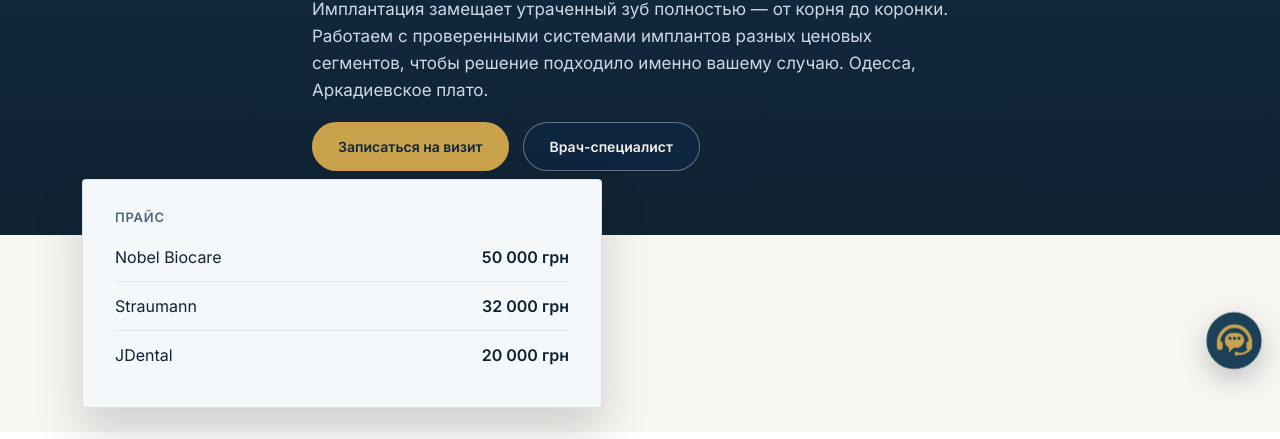
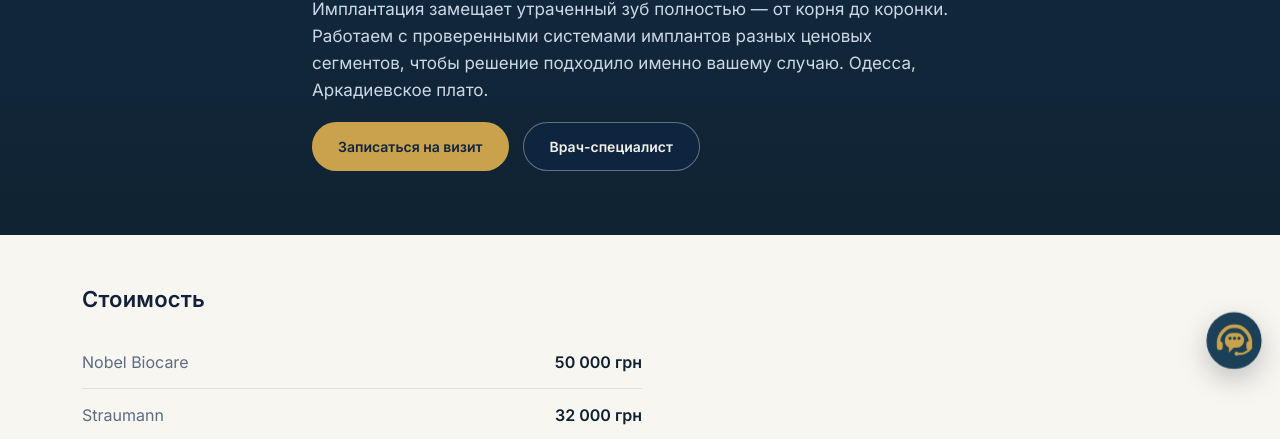
Before and after one commit to adiodua/MaslovClinic, a plain HTML site: page uslugi/implantatsiya-zubov.html in a window 1280 px wide. Shown: the part 357-796 px from the top of the page. Drawn offline with Linux system fonts and the light colour scheme.

Commit message:
Add files via upload

```diff
--- a/uslugi/implantatsiya-zubov.html
+++ b/uslugi/implantatsiya-zubov.html
@@ -200,16 +200,11 @@
   .btn.primary{background:var(--gold);color:var(--navy);}
   .btn.primary:hover{background:#d9b662;}
   .btn.ghost{border:1px solid rgba(255,255,255,.35);color:#f2f0e8;}
-  .price-panel-wrap{position:relative;z-index:2;margin-top:-56px;margin-bottom:24px;}
-  .price-panel{
-    background:var(--bg);border:1px solid rgba(var(--text-rgb),.1);border-radius:var(--radius);
-    padding:28px 32px;max-width:520px;box-shadow:0 24px 48px rgba(15,33,47,.18);
-  }
-  .price-panel h3{margin:0 0 6px;font-size:13px;text-transform:uppercase;letter-spacing:.06em;color:var(--text-muted);font-weight:600;}
-  .price-row{display:flex;justify-content:space-between;align-items:baseline;padding:12px 0;border-top:1px solid rgba(var(--text-rgb),.08);font-size:16px;}
-  .price-row:first-of-type{border-top:none;}
+  .price-native{padding:48px 0 8px;max-width:560px;}
+  .price-native h3{margin:0 0 20px;font-size:22px;}
+  .price-row{display:flex;justify-content:space-between;align-items:baseline;padding:14px 0;border-bottom:1px solid rgba(var(--text-rgb),.1);font-size:16px;}
+  .price-row span:first-child{color:var(--muted);}
   .price-row span:last-child{font-weight:600;color:var(--text);white-space:nowrap;}
-  @media(max-width:600px){.price-panel{padding:22px 20px;}.price-row{font-size:14.5px;}}
   .btn.ghost:hover{border-color:var(--gold);color:var(--gold);}
 
   /* Signature: starry sparkle field behind tooth glyph */
@@ -647,14 +642,12 @@
   </div>
 </section>
 
-<div class="price-panel-wrap">
-  <div class="wrap">
-    <div class="price-panel">
-      <h3>Прайс</h3>
-      <div class="price-row"><span>Nobel Biocare</span><span>50 000 грн</span></div>
-      <div class="price-row"><span>Straumann</span><span>32 000 грн</span></div>
-      <div class="price-row"><span>JDental</span><span>20 000 грн</span></div>
-    </div>
+<div class="wrap">
+  <div class="price-native">
+    <h3>Стоимость</h3>
+    <div class="price-row"><span>Nobel Biocare</span><span>50 000 грн</span></div>
+    <div class="price-row"><span>Straumann</span><span>32 000 грн</span></div>
+    <div class="price-row"><span>JDental</span><span>20 000 грн</span></div>
   </div>
 </div>
 
```
Also changed, not shown: uslugi/brekety.html (+6 -13 lines), uslugi/koronki-i-viniry.html (+9 -16 lines), uslugi/otbelivanie-zubov.html (+8 -15 lines).
